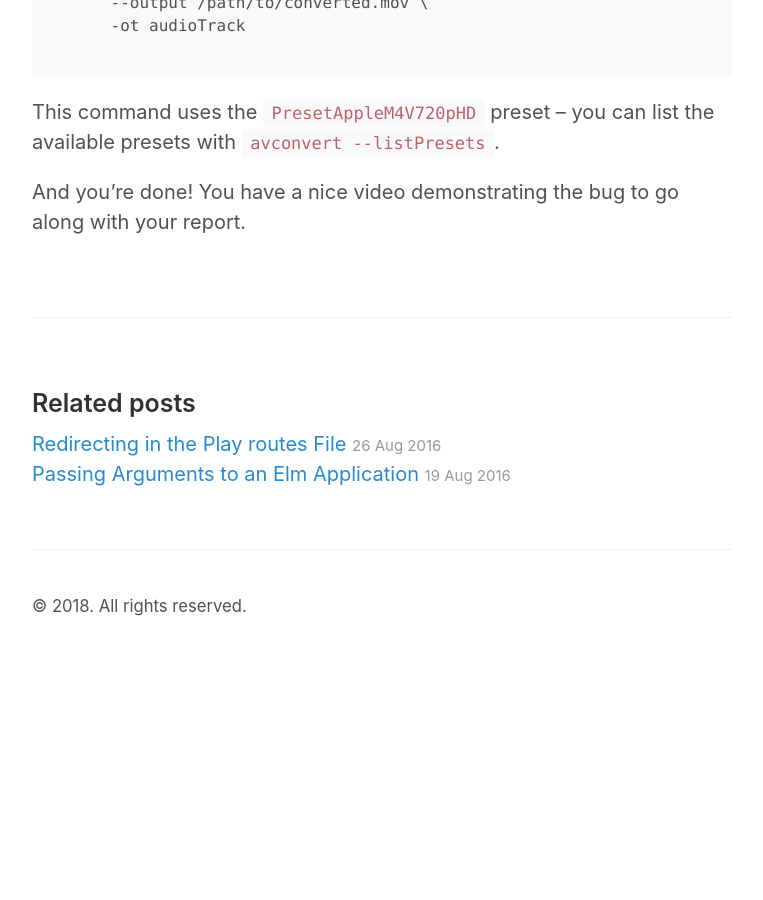
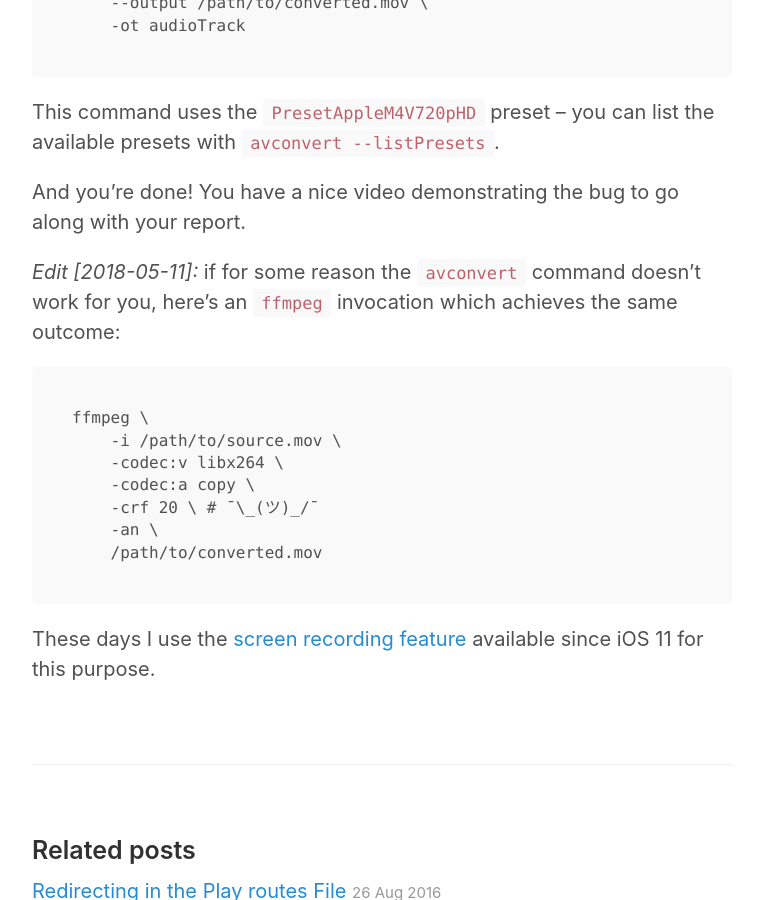
Before and after one commit to mikem/mikem.xyz, a Jekyll site: the page built from _posts/2016-11-30-enhance-your-ios-bug-report-with-a-video.md, in a window 1280 px wide and 900 px high, scrolled down 1416 px. Shown: the whole window, without its empty margins (258-1021 px from the left). Built offline with Jekyll 4.4.1, drawn with Linux system fonts in a browser that asks for light colours; before the commit the page ends 2076 px from its top, so only the background shows below that.

Commit message:
Add ffmpeg command to video conversion post

````diff
--- a/_posts/2016-11-30-enhance-your-ios-bug-report-with-a-video.md
+++ b/_posts/2016-11-30-enhance-your-ios-bug-report-with-a-video.md
@@ -38,3 +38,17 @@ avconvert \
 This command uses the `PresetAppleM4V720pHD` preset -- you can list the available presets with `avconvert --listPresets`.
 
 And you're done! You have a nice video demonstrating the bug to go along with your report.
+
+_Edit [2018-05-11]:_ if for some reason the `avconvert` command doesn't work for you, here's an `ffmpeg` invocation which achieves the same outcome:
+
+```
+ffmpeg \
+    -i /path/to/source.mov \
+    -codec:v libx264 \
+    -codec:a copy \
+    -crf 20 \ # ¯\_(ツ)_/¯
+    -an \
+    /path/to/converted.mov
+```
+
+These days I use the [screen recording feature](https://support.apple.com/en-sg/HT207935) available since iOS 11 for this purpose.
````
